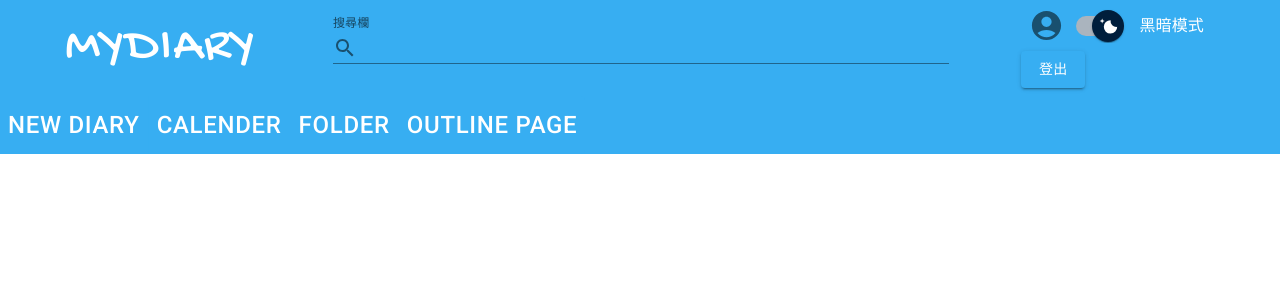
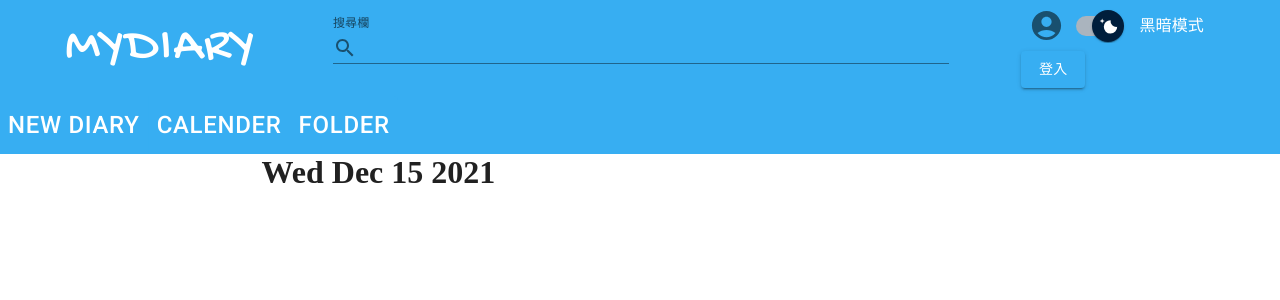
Before and after one commit to allen3325/SoftWareProject, a React (Create React App) app in the folder frontend/: page /calenderSearch in a window 1280 px wide. Shown: the top 300 px of the page. Built offline with nearby package versions, Linux system fonts and the light colour scheme.

Commit message:
feat: CalenderSearchPage template done. feat: remove some header's button

```diff
--- a/frontend/package.json
+++ b/frontend/package.json
@@ -13,6 +13,7 @@
     "@testing-library/jest-dom": "^5.15.1",
     "@testing-library/react": "^11.2.7",
     "@testing-library/user-event": "^12.8.3",
+    "date-fns": "^2.27.0",
     "react": "^17.0.2",
     "react-calendar": "^3.5.0",
     "react-dom": "^17.0.2",
--- a/frontend/src/components/CalenderSearchPage/CalenderSearchPage.js
+++ b/frontend/src/components/CalenderSearchPage/CalenderSearchPage.js
@@ -1,21 +1,58 @@
 import * as React from 'react';
-// import AdapterDateFns from '@mui/lab/AdapterDateFns';
+import { useEffect } from 'react';
+import TextField from '@mui/material/TextField';
+import AdapterDateFns from '@mui/lab/AdapterDateFns';
+import LocalizationProvider from '@mui/lab/LocalizationProvider';
+import StaticDatePicker from '@mui/lab/StaticDatePicker';
+import { Grid } from '@material-ui/core';
+
+const CalenderSearchPage = () => {
+    const [value, setValue] = React.useState(new Date());
+
+    let fetchDiaryAlready = true;
+
+    useEffect(() => {
+        fetchDiaryAlready = false;
+        fetchDiary()
+    },[]);
 
 
-const CalenderSearchPage = () => {
+    const fetchDiary = () => {
+        fetchDiaryAlready = true;
+    }
+
     return (
-        <div>
-            {/* <LocalizationProvider dateAdapter={AdapterDateFns}>
-                <StaticDatePicker<Date>
+        <div style={{
+            display: 'block',
+            height: "100vh",
+            textAlign: 'center',
+        }}>
+            {/* <h1></h1> */}
+            <Grid
+                container
+                direction="row"
+                justifyContent="space-around"
+                alignItems="flex-start">
+                <Grid item>
+                    <h1>{value.toDateString()}</h1>
+                </Grid>
+                <Grid item>
+                    <LocalizationProvider dateAdapter={AdapterDateFns}>
+                        <StaticDatePicker
                             orientation="landscape"
                             openTo="day"
                             value={value}
                             onChange={(newValue) => {
                                 setValue(newValue);
                             }}
+                            // onChange={selectedDate}
+                            toolbarTitle=''
+                            loading={!fetchDiaryAlready}
                             renderInput={(params) => <TextField {...params} />}
                         />
-            </LocalizationProvider> */}
+                    </LocalizationProvider>
+                </Grid>
+            </Grid>
         </div>
     )
 }
--- a/frontend/src/components/Header/Header.js
+++ b/frontend/src/components/Header/Header.js
@@ -51,7 +51,7 @@ const Header = (props) => {
               justifyContent="space-around"
               alignItems="flex-start"
             >
-              <Grid item>
+              <Grid item >
                 <MDlogo></MDlogo>
               </Grid>
 
@@ -81,9 +81,9 @@ const Header = (props) => {
                       onClick={() => {
                         console.log(props.isLogin);
                       }}
-                      href="/login"
+                      href="/logout"
                     >
-                      登入
+                      登出
                     </Button>
                     :
                     <Button
@@ -91,9 +91,9 @@ const Header = (props) => {
                       onClick={() => {
                         console.log(props.isLogin);
                       }}
-                      href="/logout"
+                      href="/login"
                     >
-                      登出
+                      登入
                     </Button>}
                 </Grid>
               </Grid>
--- a/frontend/src/components/Header/SmallHeader.js
+++ b/frontend/src/components/Header/SmallHeader.js
@@ -19,7 +19,7 @@ const SmallHeader = () => {
                 <MyThemeComponent href="/newDiary">new diary</MyThemeComponent>
                 <MyThemeComponent href="/calenderSearch">calender</MyThemeComponent>
                 <MyThemeComponent href="/folderPage">folder</MyThemeComponent>
-                <MyThemeComponent href="/">outline page</MyThemeComponent>
+                {/* <MyThemeComponent href="/">outline page</MyThemeComponent> */}
             </ButtonGroup>
         </div>
     )
--- a/frontend/src/components/HomePage/HomePage.js
+++ b/frontend/src/components/HomePage/HomePage.js
@@ -48,7 +48,7 @@ function HomePage() {
           <Grid item xs={2} sm={4} md={8}>
             <Cards items={cards} />
           </Grid>
-          <Grid item>
+          {/* <Grid item>
             <Grid item>
               <Button href="/newDiary">New Diary</Button>
             </Grid>
@@ -62,7 +62,7 @@ function HomePage() {
                 />
               </div>
             </Grid>
-          </Grid>
+          </Grid> */}
         </Grid>
 
       </main>
```
Also changed, not shown: 1 other file (tests, documents, lock files or other folders). Lines whose indentation alone changed are shown as unchanged.
